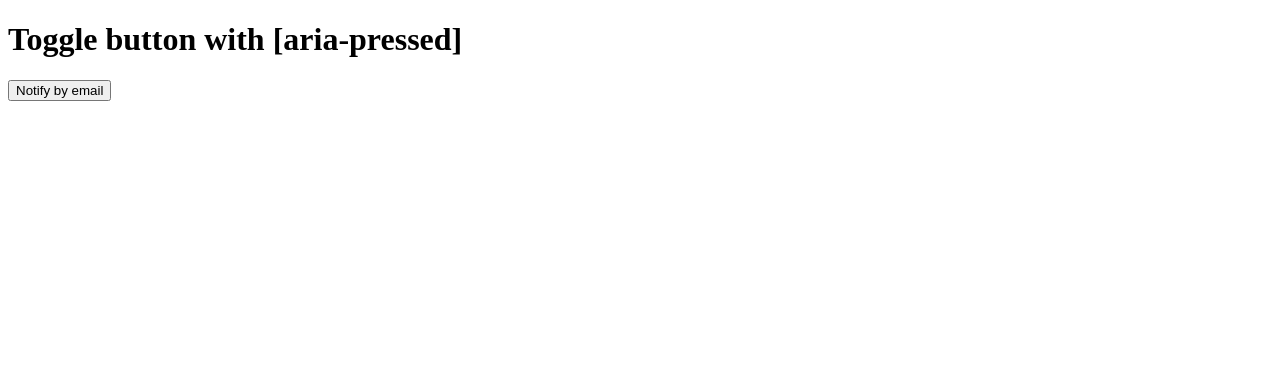
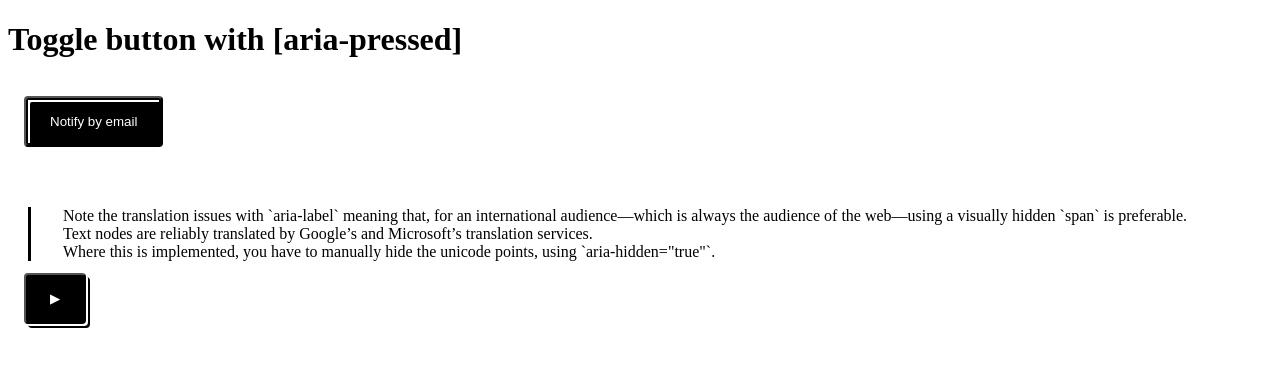
Before and after one commit to andrewmosby/inclusive-components, a website: page toggle-buttons/buttons.html in a window 1280 px wide. Both pictures are taken after a click on the button "Notify by email". Drawn offline with Linux system fonts and the light colour scheme.

Commit message:
cleanup and finish buttons

```diff
--- a/toggle-buttons/buttons.html
+++ b/toggle-buttons/buttons.html
@@ -1,28 +1,92 @@
 <!DOCTYPE html>
-<html lang="">
+<html lang="en-us">
+
 <head>
-<title>Checkboxes and Radio Buttons</title>
+  <title>
+    Checkboxes and Radio Buttons
+  </title>
   <style>
+    button {
+      color: white;
+      background-color: black;
+      border-radius: 4px;
+      padding: 16px 24px;
+    }
+
+    [aria-pressed] {
+      position: relative;
+      top: -4px;
+      left: -4px;
+      box-shadow: 2px 2px 0 white, 4px 4px black;
+    }
+
     [aria-pressed="true"] {
-        background: black;
-        color: white;
+      box-shadow: inset 0 0 0 2px black, inset 4px 4px 0 white;
+    }
+
+    /* `box-shadow` is removed in Windows High Contrast themes */
+    @media (-ms-high-contrast: active) {
+      [aria-pressed="true"]::after {
+        content: '\0020√'
+      }
+    }
+
+    .visually-hidden {
+      position: absolute !important;
+      clip: rect(1px, 1px, 1px, 1px) !important;
+      padding: 0 !important;
+      border: 0 !important;
+      height: 1px !important;
+      width: 1px !important;
+      overflow: hidden !important;
+    }
+
+    .example {
+      padding: 20px;
+    }
+
+    blockquote {
+      margin-left: 0;
+      padding-left: 32px;
+      border-left: 3px solid black;
     }
   </style>
 </head>
+
 <body>
-    <h1>Toggle button with [aria-pressed]</h1>
+  <h1>
+    Toggle button with [aria-pressed]
+  </h1>
   <div class="example">
-        <button type="button" aria-pressed="true">
+    <button type="button" aria-pressed="false">
       Notify by email
     </button>
   </div>
+  <div class="example">
+    <blockquote>
+      Note the translation issues with `aria-label` meaning that, for an international audience&mdash;which is always the audience of the web&mdash;using a visually hidden `span` is preferable. Text nodes are reliably translated by Google&rsquo;s and Microsoft&rsquo;s translation services. <br>
+      Where this is implemented, you have to manually hide the unicode points, using `aria-hidden="true"`.
+    </blockquote>
+    <!-- Paused state -->
+    <button type="button" aria-pressed="false">
+      <span aria-hidden="true">
+        &#x25b6;
+      </span>
+      <span class="visually-hidden">
+        Play
+      </span>
+    </button>
+  </div>
   <script>
-        const toggle = document.querySelector('[aria-pressed]');
+    const toggle = document.querySelectorAll('[aria-pressed]');
 
-        toggle.addEventListener('click', e => {
+    toggle.forEach(element => {
+      element.addEventListener('click', e => {
         let pressed = e.target.getAttribute('aria-pressed') === 'true';
         e.target.setAttribute('aria-pressed', !pressed);
       });
+    });
   </script>
 </body>
+
 </html>
```
Also changed, not shown: toggle-buttons/form-elements.html (+16 -7 lines), 1 other file. Lines whose indentation alone changed are shown as unchanged.
